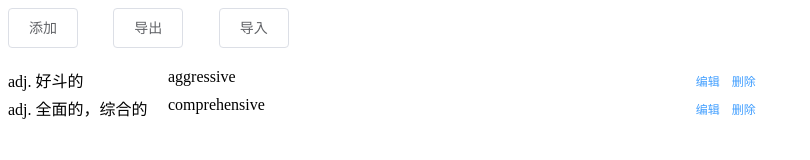
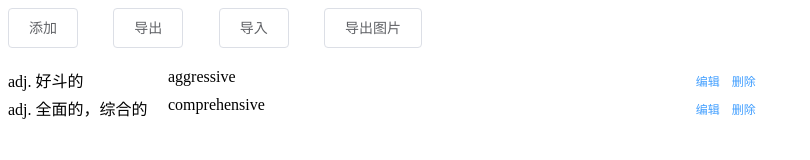
Before and after one commit to IvanEFan/word-list-hacker, a Vue app: page / in a window 1280 px wide. Shown: the top 160 px of the page, without its empty margins (0-810 px from the left). Built offline with nearby package versions, Linux system fonts and the light colour scheme.

Commit message:
save as image

```diff
--- a/package.json
+++ b/package.json
@@ -11,6 +11,7 @@
     "core-js": "^3.6.5",
     "downloadjs": "^1.4.7",
     "element-plus": "^1.0.2-beta.55",
+    "html2canvas": "^1.1.4",
     "vue": "^3.0.0"
   },
   "devDependencies": {
--- a/src/App.vue
+++ b/src/App.vue
@@ -2,12 +2,16 @@
   <NavBar
       @toggleDialog="showDialog"
       @export="exportWords"
-      @import="importWords"/>
+      @import="importWords"
+      @exportImage="exportImage"/>
   <div style="margin: 20px"></div>
-  <WordList
-      :words="entries"
-      @toggleDialog="showDialog"
-      @deleteWord="deleteWord"/>
+  <div id="wordList">
+    <WordList
+        :words="entries"
+        :showEditBtn="showEditBtn"
+        @toggleDialog="showDialog"
+        @deleteWord="deleteWord"/>
+  </div>
   <el-dialog title="编辑" v-model="isEditFormVisible">
     <el-form :model="form" label-position="right" label-width="100px">
       <el-form-item label="类型">
@@ -60,6 +64,7 @@
 import NavBar from "./components/NavBar";
 import WordList from "./components/WordList";
 import download from "downloadjs"
+import html2canvas from "html2canvas"
 
 export default {
   name: 'App',
@@ -68,6 +73,21 @@ export default {
     WordList
   },
   methods: {
+    exportImage() {
+      this.showEditBtn = false
+      setTimeout(() => {
+        html2canvas(document.getElementById('wordList'), {
+          height: 842,
+          width: 595
+        }).then((canvas) => {
+          canvas.style.height = "1920"
+          canvas.style.width = "1080"
+          let image = canvas.toDataURL('image/png')
+          download(image, 'words.png', 'image/png')
+          this.showEditBtn = true
+        })
+      }, 10)
+    },
     exportWords() {
       download(this.getJson, 'words.json', 'text/plain')
     },
@@ -124,6 +144,7 @@ export default {
   },
   data: function () {
     return {
+      showEditBtn: true,
       isEditFormVisible: false,
       editMode: false,
       form: {
--- a/src/components/NavBar.vue
+++ b/src/components/NavBar.vue
@@ -17,6 +17,9 @@
         <el-button>导入</el-button>
       </el-upload>
     </el-col>
+    <el-col :span="4">
+      <el-button @click="$emit('exportImage')">导出图片</el-button>
+    </el-col>
   </el-row>
 </template>
 
@@ -26,8 +29,14 @@ export default {
   emits: [
     "toggleDialog",
     "export",
-    "import"
+    "import",
+    "exportImage"
   ],
+  data: function () {
+    return {
+      showEditBtn: true
+    }
+  },
   methods: {
     handleUpload(file) {
       let reader = new FileReader()
--- a/src/components/Word.vue
+++ b/src/components/Word.vue
@@ -4,7 +4,7 @@
     <el-col :span="10">
       {{ word.name }}
     </el-col>
-    <el-col :span="2">
+    <el-col :span="2" v-if="showEditBtn">
       <el-button type="text" size="mini" @click="$emit('toggleDialog')">编辑</el-button>
       <el-button type="text" size="mini" @click="$emit('deleteWord')">删除</el-button>
     </el-col>
@@ -29,7 +29,8 @@ export default {
   },
   props: {
     word: Object,
-    definitionWidth: Number
+    definitionWidth: Number,
+    showEditBtn: Boolean
   }
 }
 </script>
--- a/src/components/WordList.vue
+++ b/src/components/WordList.vue
@@ -4,6 +4,7 @@
       :key="word.name"
       :word="word"
       :definition-width="maxDefinitionWidth"
+      :showEditBtn="showEditBtn"
       @toggleDialog="$emit('toggleDialog', word)"
       @deleteWord="$emit('deleteWord', word)" />
 </template>
@@ -21,7 +22,8 @@ export default {
     Word
   },
   props: {
-    words: Array
+    words: Array,
+    showEditBtn: Boolean
   },
   computed: {
     maxDefinitionWidth: function () {
```
Also changed, not shown: 1 other file (tests, documents, lock files or other folders).
